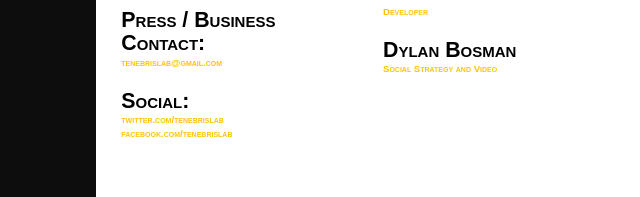
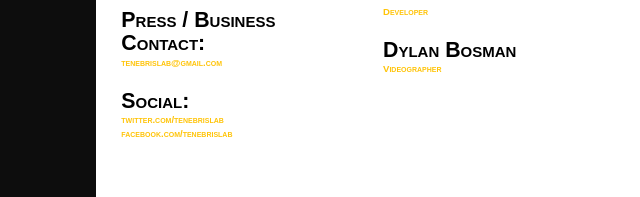
Before and after one commit to tenebrislab/Tenebrislab.github.io_temp, a plain HTML site: page PressKit.html in a window 1280 px wide. Shown: the part 435-632 px from the top of the page, 117-757 px from the left. Drawn offline with Linux system fonts and the light colour scheme.

Commit message:
Add files via upload

```diff
--- a/PressKit.html
+++ b/PressKit.html
@@ -93,7 +93,7 @@
                             <h3>Vincent Kruger</h3>
                             <p><strong><a href="http://www.twitter.com/tenebrislab">Developer</a></strong><br></p>
                             <h3>Dylan Bosman</h3>
-                            <p><strong><a href="http://www.twitter.com/tenebrislab">Social Strategy and Video</a></strong><br></p>
+                            <p><strong><a href="http://www.twitter.com/tenebrislab">Videographer</a></strong><br></p>
 
                         </div>
                         <div id="contact" class="col-xs-6 col-sm-3 placeholder">
```
